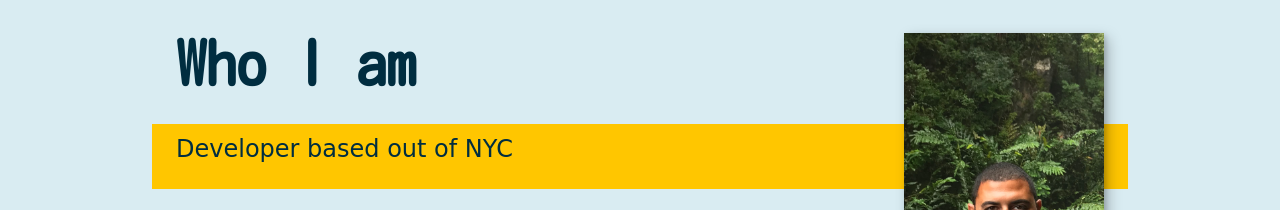
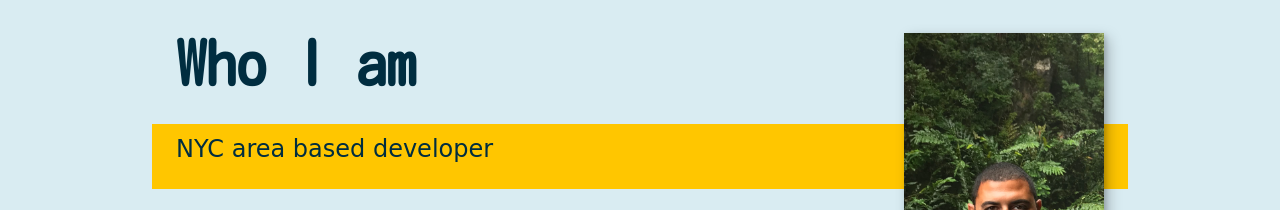
Before and after one commit to shrki416/Portfolio-Site, a plain HTML site: page index.html in a window 1280 px wide. Shown: the part 1240-1450 px from the top of the page. Drawn offline with Linux system fonts and the light colour scheme; a web font is replaced by a local one.

Commit message:
Update index.js file

```diff
--- a/index.html
+++ b/index.html
@@ -98,7 +98,7 @@
     <section class="about-me" id="about">
       <h2 class="section__title section__title--about">Who I am</h2>
       <p class="section__subtitle section__subtitle--about">
-        Developer based out of NYC
+        NYC area based developer
       </p>
 
       <div class="about-me__body">
```
